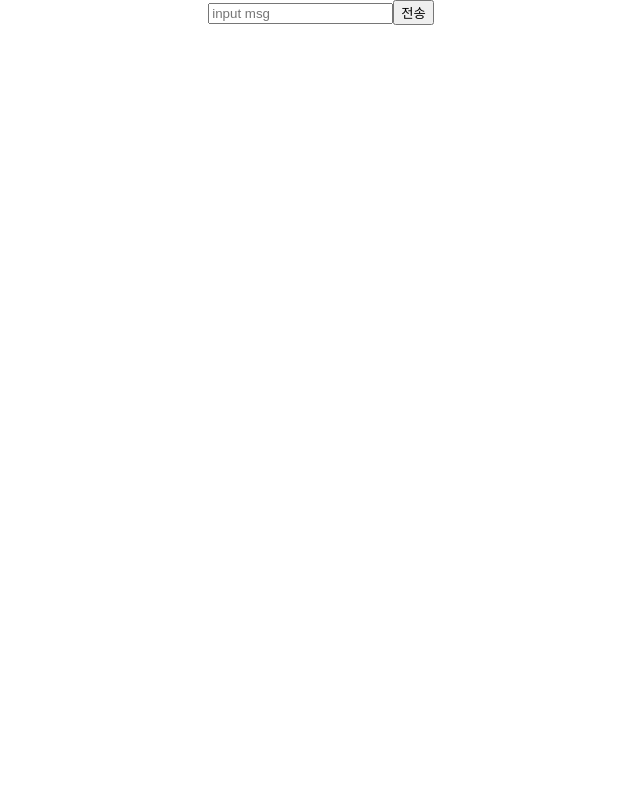
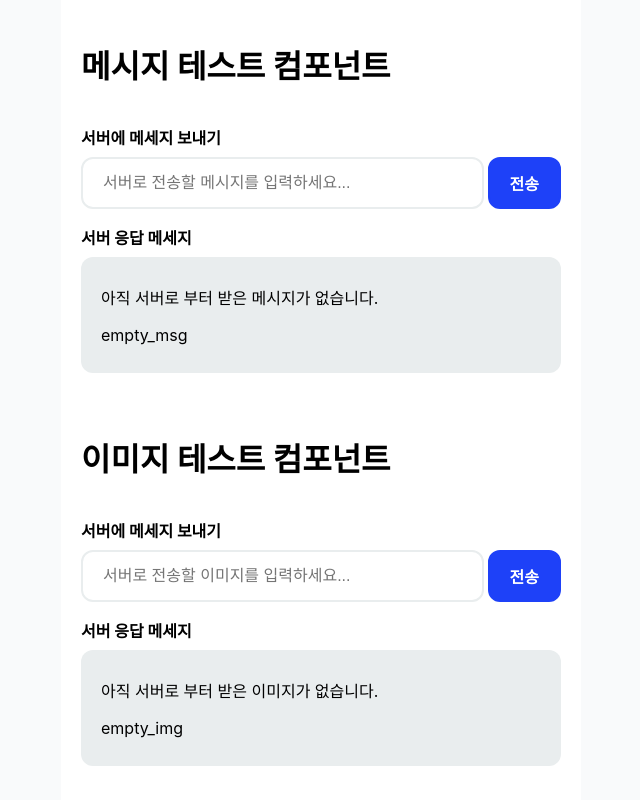
Before and after one commit to qqaazz0222/BloggingSupporter, a React (Create React App) app in the folder FrontEnd/: page / in a window 1280 px wide. Shown: the whole page, without its empty margins (319-959 px from the left). Built offline with nearby package versions, Linux system fonts and the light colour scheme.

Commit message:
수정 : UI 변경

```diff
--- a/FrontEnd/src/App.css
+++ b/FrontEnd/src/App.css
@@ -1,38 +1,105 @@
 .App {
-  text-align: center;
+    display: flex;
+    flex-direction: column;
+    align-items: center;
+    height: 100vh;
+    background: #ffffff;
 }
 
-.App-logo {
-  height: 40vmin;
-  pointer-events: none;
+.msgtest {
+    display: flex;
+    flex-direction: column;
+    margin: 20px;
+    width: 480px;
 }
 
-@media (prefers-reduced-motion: no-preference) {
-  .App-logo {
-    animation: App-logo-spin infinite 20s linear;
-  }
+.msgtest>p {
+    margin-bottom: 8px;
+    font-weight: bold;
 }
 
-.App-header {
-  background-color: #282c34;
-  min-height: 100vh;
-  display: flex;
-  flex-direction: column;
-  align-items: center;
-  justify-content: center;
-  font-size: calc(10px + 2vmin);
-  color: white;
+.msgtest>form {
+    display: flex;
+    flex-direction: row;
 }
 
-.App-link {
-  color: #61dafb;
+.msgtest>form>input {
+    flex: 1;
+    margin-right: 4px;
+    padding: 12px 20px;
+    outline: none;
+    border: 2px solid #E9EDEE;
+    border-radius: 12px;
+    font-size: medium;
+    transition: all .3s;
 }
 
-@keyframes App-logo-spin {
-  from {
-    transform: rotate(0deg);
-  }
-  to {
-    transform: rotate(360deg);
-  }
+.msgtest>form>input:focus {
+    border: 2px solid #1E41F8;
 }
+
+.msgtest>form>button {
+    padding: 12px 20px;
+    background: #1E41F8;
+    outline: none;
+    border: 2px solid #1E41F8;
+    border-radius: 12px;
+    color: #ffffff;
+    font-size: medium;
+    font-weight: bold;
+}
+
+.msgtest>.return {
+    padding: 12px 20px;
+    background: #E9EDEE;
+    border-radius: 12px;
+}
+
+.imgtest {
+    display: flex;
+    flex-direction: column;
+    margin: 20px;
+    width: 480px;
+}
+
+.imgtest>p {
+    margin-bottom: 8px;
+    font-weight: bold;
+}
+
+.imgtest>form {
+    display: flex;
+    flex-direction: row;
+}
+
+.imgtest>form>input {
+    flex: 1;
+    margin-right: 4px;
+    padding: 12px 20px;
+    outline: none;
+    border: 2px solid #E9EDEE;
+    border-radius: 12px;
+    font-size: medium;
+    transition: all .3s;
+}
+
+.imgtest>form>input:focus {
+    border: 2px solid #1E41F8;
+}
+
+.imgtest>form>button {
+    padding: 12px 20px;
+    background: #1E41F8;
+    outline: none;
+    border: 2px solid #1E41F8;
+    border-radius: 12px;
+    color: #ffffff;
+    font-size: medium;
+    font-weight: bold;
+}
+
+.imgtest>.return {
+    padding: 12px 20px;
+    background: #E9EDEE;
+    border-radius: 12px;
+}
--- a/FrontEnd/src/App.js
+++ b/FrontEnd/src/App.js
@@ -1,10 +1,12 @@
 import "./App.css";
-import Input from "./components/Input";
+import Msgtest from "./components/Msgtest";
+import Imgtest from "./components/Imgtest";
 
 function App() {
     return (
         <div className="App">
-            <Input />
+            <Msgtest />
+            <Imgtest />
         </div>
     );
 }
--- a/FrontEnd/src/components/Input.js
+++ b/FrontEnd/src/components/Imgtest.js
@@ -1,12 +1,12 @@
 import React, { useState } from "react";
 
-function Input() {
+function Imgtest() {
     const [data, setData] = useState({
-        msg: "",
+        img: "",
     });
-    const [returnedmsg, setReturnedmsg] = useState({
-        msg: "",
-        state: "",
+    const [returnedImg, setReturnedImg] = useState({
+        img: "아직 서버로 부터 받은 이미지가 없습니다.",
+        state: "empty_img",
     });
 
     function submit(e) {
@@ -17,13 +17,14 @@ function Input() {
                 "Content-type": "application/json",
             },
             body: JSON.stringify({
-                msg: data.msg,
+                img: data.img,
             }),
         })
             .then((response) => response.json())
             .then((response) => {
                 console.log(response);
-                setReturnedmsg(response);
+                setReturnedImg(response);
+                setData({ img: "" });
             });
     }
 
@@ -34,21 +35,26 @@ function Input() {
         console.log(newdata);
     }
     return (
-        <div>
+        <div className="imgtest">
+            <h1>이미지 테스트 컴포넌트</h1>
+            <p>서버에 메세지 보내기</p>
             <form onSubmit={(e) => submit(e)}>
                 <input
                     onChange={(e) => handle(e)}
-                    id="msg"
-                    value={data.msg}
+                    id="img"
+                    value={data.Img}
                     type="text"
-                    placeholder="input msg"
+                    placeholder="서버로 전송할 이미지를 입력하세요..."
                 ></input>
                 <button>전송</button>
             </form>
-            <p>{returnedmsg.msg}</p>
-            <p>{returnedmsg.state}</p>
+            <p>서버 응답 메세지</p>
+            <div className="return">
+                <p>{returnedImg.img}</p>
+                <p>{returnedImg.state}</p>
+            </div>
         </div>
     );
 }
 
-export default Input;
+export default Imgtest;
--- /dev/null
+++ b/FrontEnd/src/components/Msgtest.js
@@ -0,0 +1,60 @@
+import React, { useState } from "react";
+
+function Msgtest() {
+    const [data, setData] = useState({
+        msg: "",
+    });
+    const [returnedmsg, setReturnedmsg] = useState({
+        msg: "아직 서버로 부터 받은 메시지가 없습니다.",
+        state: "empty_msg",
+    });
+
+    function submit(e) {
+        e.preventDefault();
+        fetch("http://127.0.0.1:5000/send", {
+            method: "POST",
+            headers: {
+                "Content-type": "application/json",
+            },
+            body: JSON.stringify({
+                msg: data.msg,
+            }),
+        })
+            .then((response) => response.json())
+            .then((response) => {
+                console.log(response);
+                setReturnedmsg(response);
+                setData({ msg: "" });
+            });
+    }
+
+    function handle(e) {
+        const newdata = { ...data };
+        newdata[e.target.id] = e.target.value;
+        setData(newdata);
+        console.log(newdata);
+    }
+    return (
+        <div className="msgtest">
+            <h1>메시지 테스트 컴포넌트</h1>
+            <p>서버에 메세지 보내기</p>
+            <form onSubmit={(e) => submit(e)}>
+                <input
+                    onChange={(e) => handle(e)}
+                    id="msg"
+                    value={data.msg}
+                    type="text"
+                    placeholder="서버로 전송할 메시지를 입력하세요..."
+                ></input>
+                <button>전송</button>
+            </form>
+            <p>서버 응답 메세지</p>
+            <div className="return">
+                <p>{returnedmsg.msg}</p>
+                <p>{returnedmsg.state}</p>
+            </div>
+        </div>
+    );
+}
+
+export default Msgtest;
--- a/FrontEnd/src/components/Output.js
+++ /dev/null
@@ -1,5 +0,0 @@
-function Output(props) {
-    return <div className="output">출력 내용</div>;
-}
-
-export default Output;
--- a/FrontEnd/src/index.css
+++ b/FrontEnd/src/index.css
@@ -1,4 +1,10 @@
 body {
+    display: flex;
+    justify-content: center;
+    align-items: center;
+    width: 100vw;
+    height: 100vh;
+    background: #F9FAFB;
     margin: 0;
     font-family: -apple-system, BlinkMacSystemFont, 'Segoe UI', 'Roboto', 'Oxygen',
         'Ubuntu', 'Cantarell', 'Fira Sans', 'Droid Sans', 'Helvetica Neue',
```
Also changed, not shown: 1 other file (tests, documents, lock files or other folders). Lines whose indentation alone changed are shown as unchanged.
